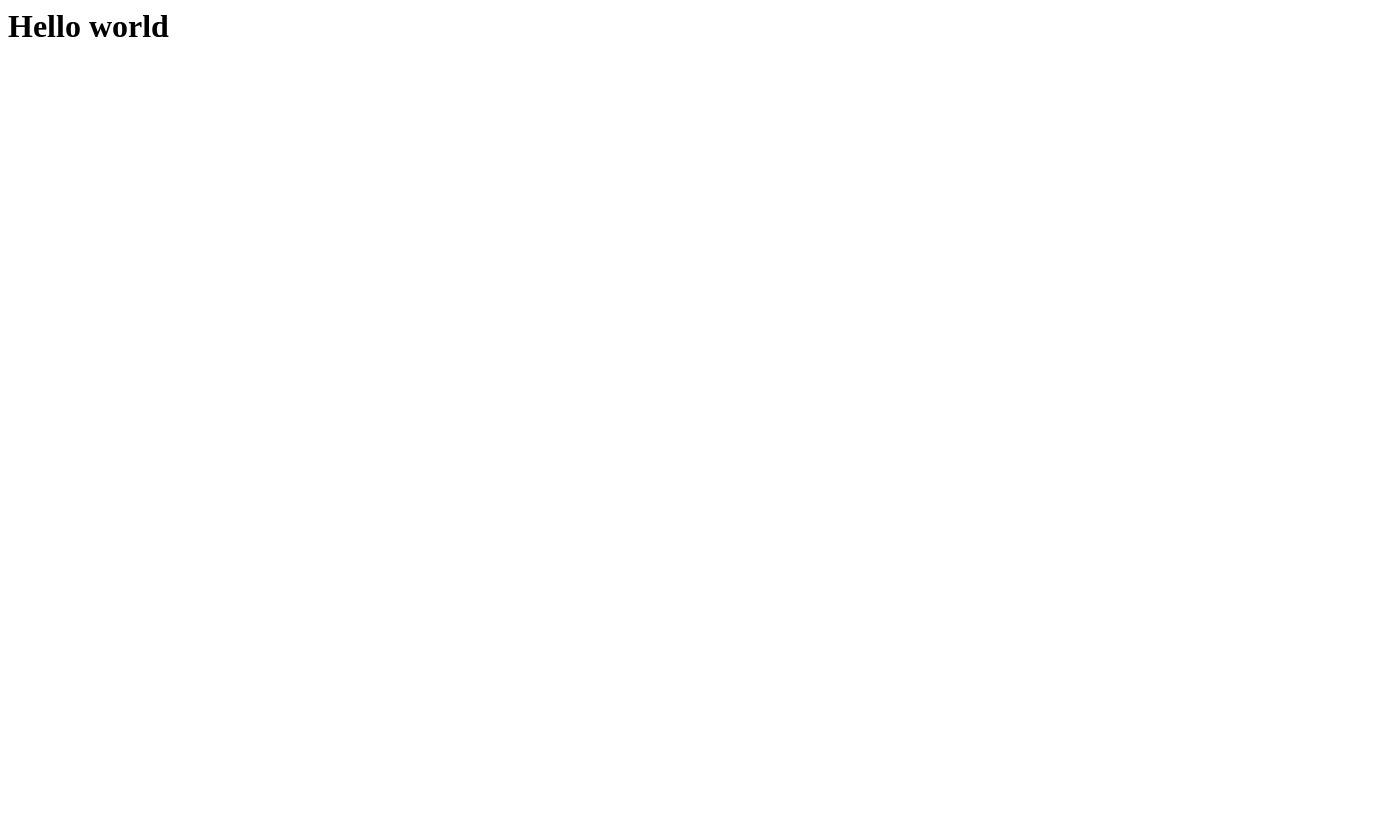
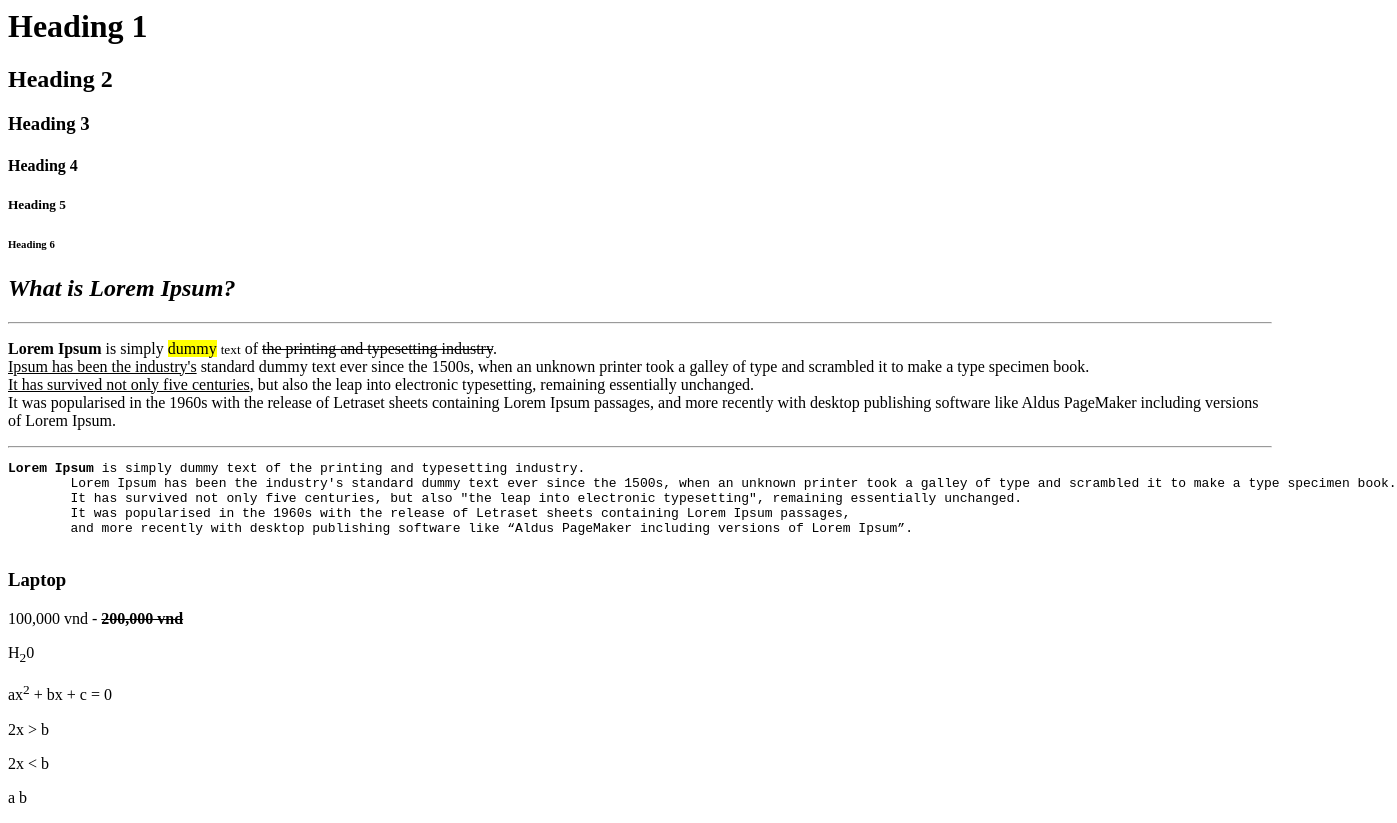
Before and after one commit to khoanguyen84/KNT, a plain HTML site: page index.html in a window 1280 px wide. Shown: the whole page, 1397 px wide, since content can reach past the window. Before the commit the page ends 800 px from the top, so only its background shows below. Drawn offline with Linux system fonts and the light colour scheme.

Commit message:
session 1

```diff
--- a/index.html
+++ b/index.html
@@ -1,8 +1,71 @@
 <html>
-    <head>
-        <title>First Demo</title>
-    </head>
-    <body>
-        <h1>Hello world</h1>
-    </body>
+
+<head>
+    <meta charset="utf-8">
+    <title>First Demo</title>
+    <link rel="stylesheet" href="">
+</head>
+
+<body>
+    <!--
+        html 5
+        h : heading
+        h1, h2, h3, h4, h5, h6
+     -->
+     <!-- Có 2 loại thẻ
+        loại 1: <tenthe các thuộc tinh></tenthe>
+        loại 2: <tenthe/>
+        <tenthuoctinh> = "giatri"
+     -->
+     <h1>Heading 1</h1>
+     <h2>Heading 2</h2>
+     <h3>Heading 3</h3>
+     <h4>Heading 4</h4>
+     <h5>Heading 5</h5>
+     <h6>Heading 6</h6>
+
+     <!-- p : paragraph
+        tạo ra 1 đoạn văn bản
+        vô hiệu hóa enter
+        vô hiêu hóa các ký tự trắng thừa
+    -->
+     <!--
+         b : bold
+         strong
+    -->
+     <h2><b><i>What is Lorem Ipsum?</i></b></h2>
+     <hr>
+     <p><strong>Lorem Ipsum</strong> is simply <mark>dummy</mark> <small> text</small> of <del> the printing and typesetting industry</del>. <br>
+        <ins> Ipsum has been the industry's</ins> standard dummy text ever since the 1500s, when an unknown printer took a galley of type and scrambled it to make a type specimen book.<br>
+        <u>It has survived not only five centuries</u>, but also the leap into electronic typesetting, remaining essentially unchanged.<br>
+        It was popularised in the 1960s with the release of Letraset sheets containing Lorem Ipsum passages, and more recently with desktop publishing software like Aldus PageMaker including versions of Lorem Ipsum.
+    </p>
+    <hr>
+    <!-- pre -->
+    <pre><strong style="">Lorem Ipsum</strong> is simply dummy text of the printing and typesetting industry.
+        Lorem Ipsum has been the industry's standard dummy text ever since the 1500s, when an unknown printer took a galley of type and scrambled it to make a type specimen book.
+        It has survived not only five centuries, but also "the leap into electronic typesetting", remaining essentially unchanged.
+        It was popularised in the 1960s with the release of Letraset sheets containing Lorem Ipsum passages,
+        and more recently with desktop publishing software like <q>Aldus PageMaker including versions of Lorem Ipsum</q>.
+    </pre>
+
+    <!-- u : underline -->
+    <!-- greater than -->
+    <!-- less than -->
+    <!-- br : break -->
+    <!--  hr: horizontal -->
+    <!-- nested tag : tag lồng nhau -->
+    <!-- & + space -->
+    <h3>Laptop</h3>
+    <p>100,000 vnd - <del><strong>200,000 vnd</strong></del></p>
+    <p>H<sub>2</sub>0</p>
+    <p>ax<sup>2</sup> + bx + c = 0</p>
+    <p> 2x &gt; b </p>
+    <p> 2x &lt; b </p>
+    <p>a&nbsp;b </p>
+</body>
+
 </html>
+
+<!-- Alt + Shift + F -->
+<!-- ctrl + / -->
```
